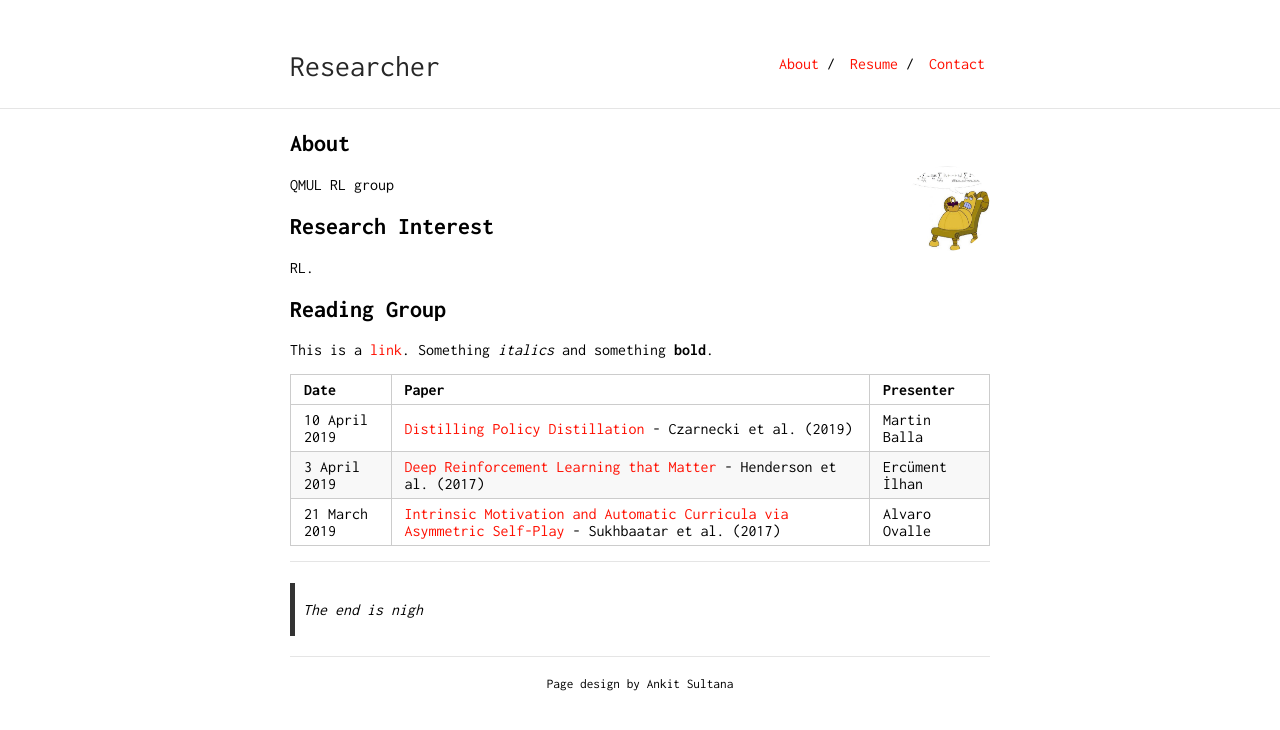
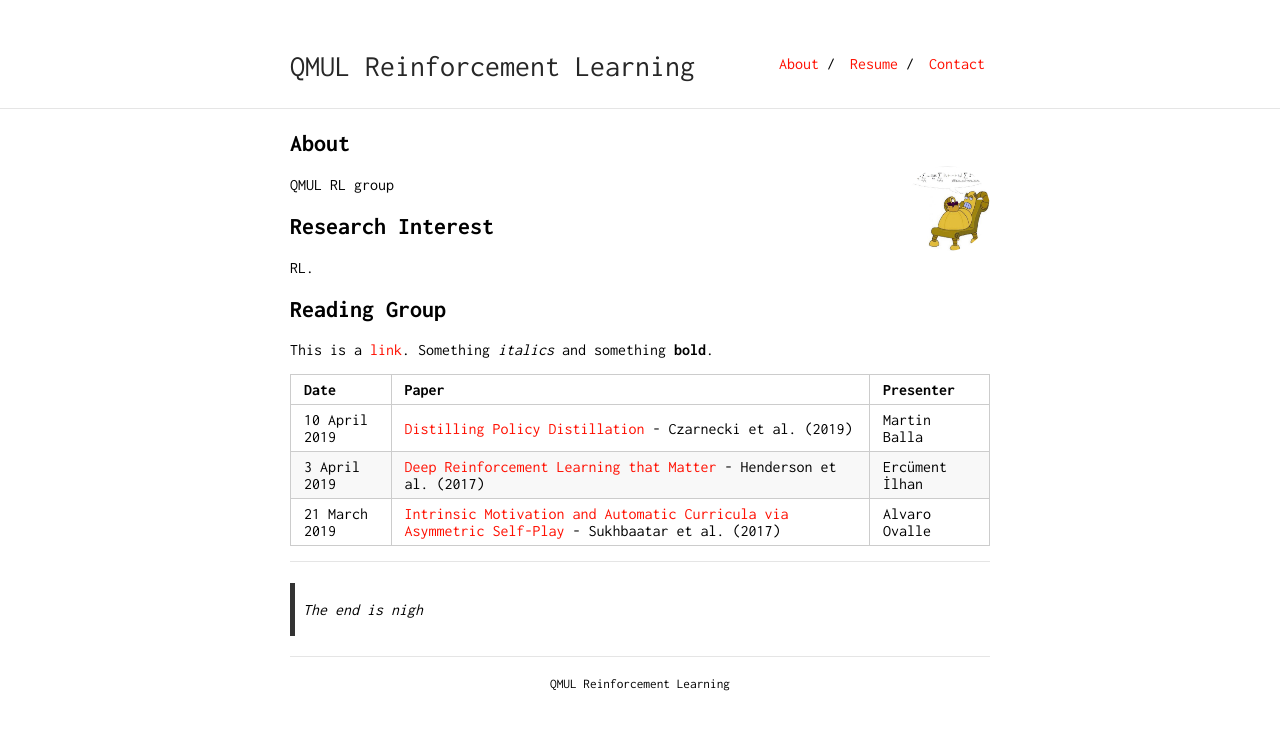
Before and after one commit to qmul-rl/qmul-rl.github.io, a Jekyll site: the page built from index.md, in a window 1280 px wide. Shown: the top 730 px of the page. Built offline with Jekyll 4.4.1, drawn with Linux system fonts in a browser that asks for light colours; our own code applies the rules of GitHub Pages for plain Markdown files.

Commit message:
config changes

```diff
--- a/_config.yml
+++ b/_config.yml
@@ -1,6 +1,6 @@
-title: Researcher
-url: "https://ankitsultana.com"
-baseurl: "/researcher"
+title: QMUL Reinforcement Learning
+url: "https://qmul-rl.github.io"
+baseurl: "/"
 
 markdown: kramdown
 #ins_logo: "./bits-logo.png"
@@ -8,8 +8,8 @@ markdown: kramdown
 tracking_id: #
 
 footer: yes
-footer_url: "https://github.com/ankitsultana"
-footer_text: "Page design by Ankit Sultana"
+#footer_url: "https://github.com/ankitsultana"
+footer_text: "QMUL Reinforcement Learning"
 
 sass:
     style: compressed
```
